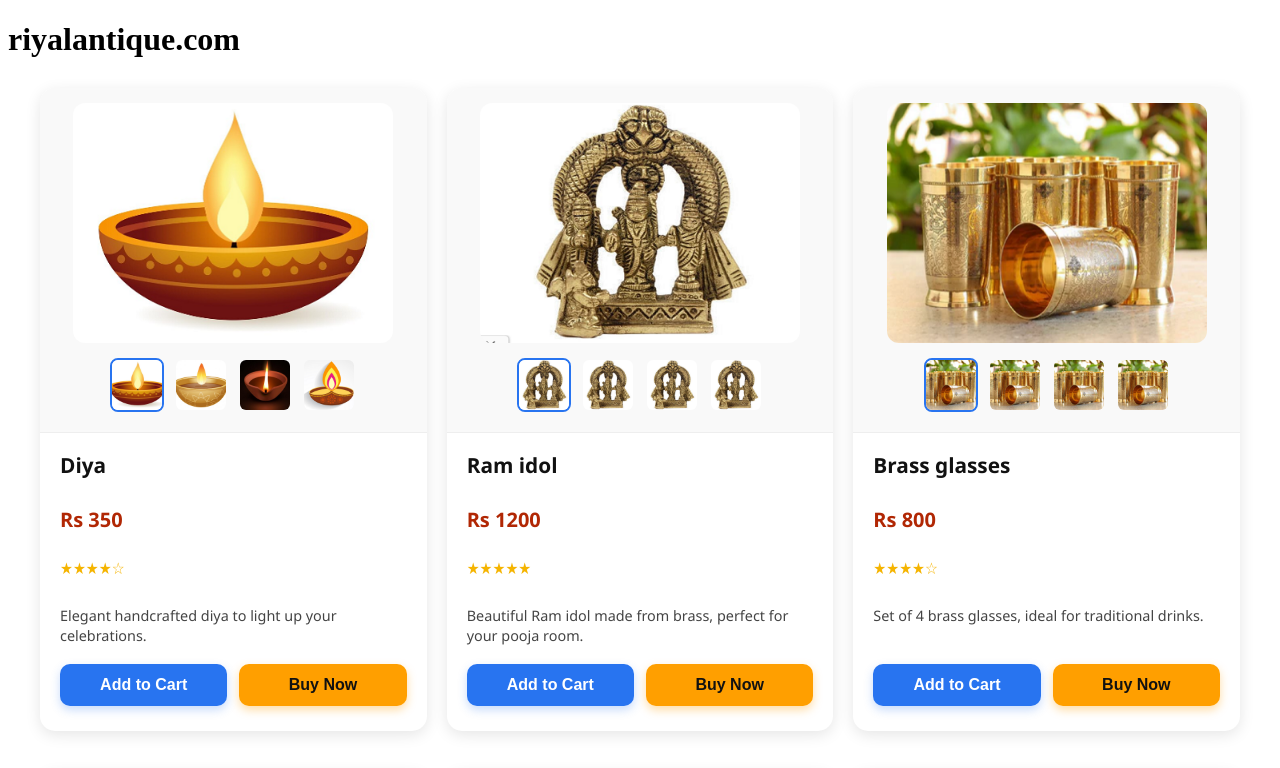
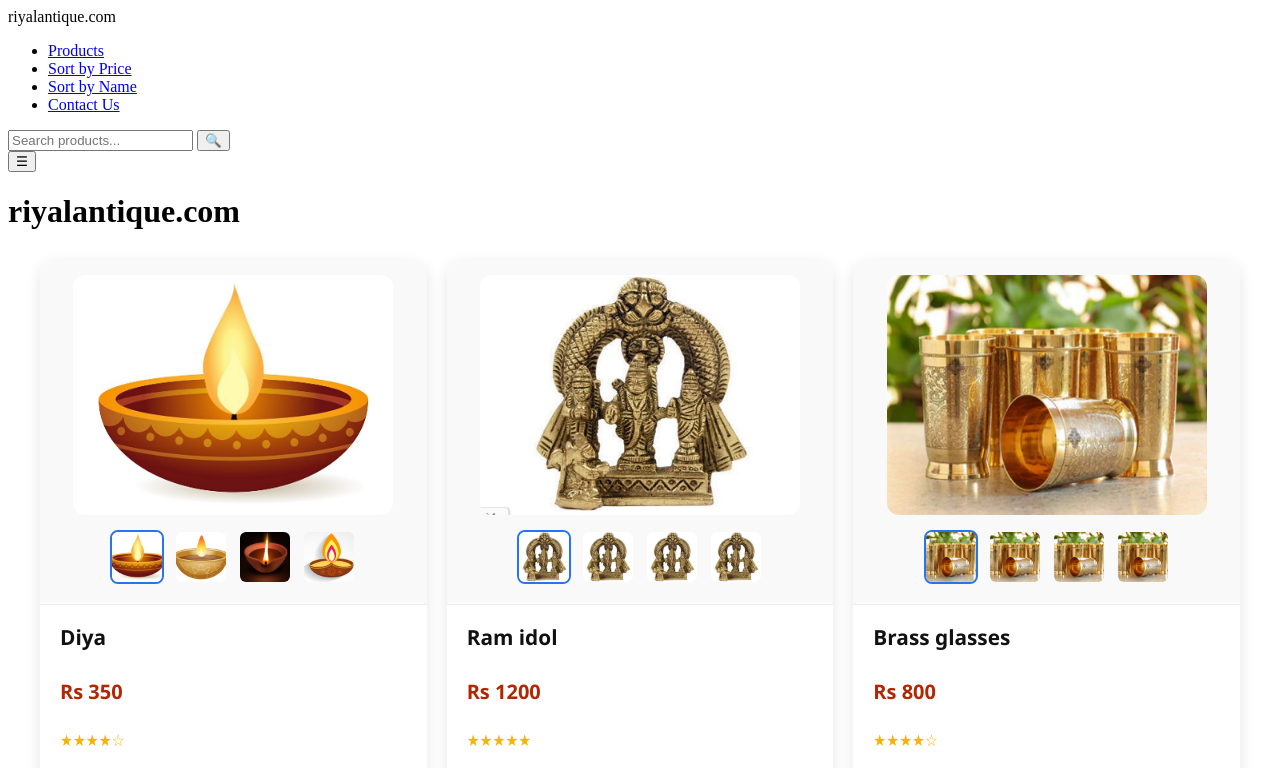
Before and after one commit to shahzebinfo/kunalmerotra, a plain HTML site: page index.html in a window 1280 px wide. Shown: the top 768 px of the page. Drawn offline with Linux system fonts and the light colour scheme.

Commit message:
Update index.html

```diff
--- a/index.html
+++ b/index.html
@@ -1,9 +1,30 @@
 <!DOCTYPE html>
 <html lang="en">
 <head>
+
+   <div class="container">
+    <div class="logo">riyalantique<span class="dot">.com</span></div>
+
+    <nav class="main-nav" id="mainNav">
+      <ul>
+        <li><a href="#">Products</a></li>
+        <li><a href="#" id="sortPrice">Sort by Price</a></li>
+        <li><a href="#" id="sortName">Sort by Name</a></li>
+        <li><a href="#contact">Contact Us</a></li>
+      </ul>
+    </nav>
+
+    <div class="search-box">
+      <input type="search" id="searchInput" placeholder="Search products..." />
+      <button aria-label="Search">&#128269;</button>
+    </div>
+
+    <button class="menu-toggle" id="menuToggle" aria-label="Toggle Menu">&#9776;</button>
+  </div>
+
 <meta charset="UTF-8" />
 <meta name="viewport" content="width=device-width, initial-scale=1" />
-<title>Flipkart Style 10 Products Gallery</title>
+<title>riyalantique.com</title>
 <link rel="stylesheet" href="style.css" />
 </head>
 <body>
```
